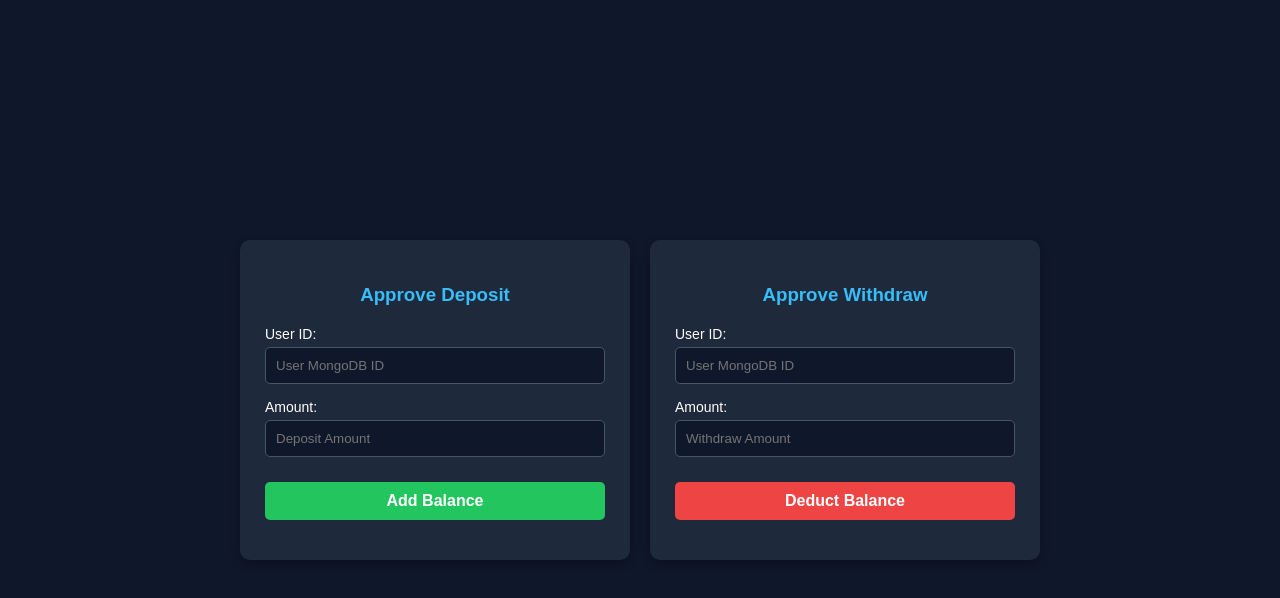
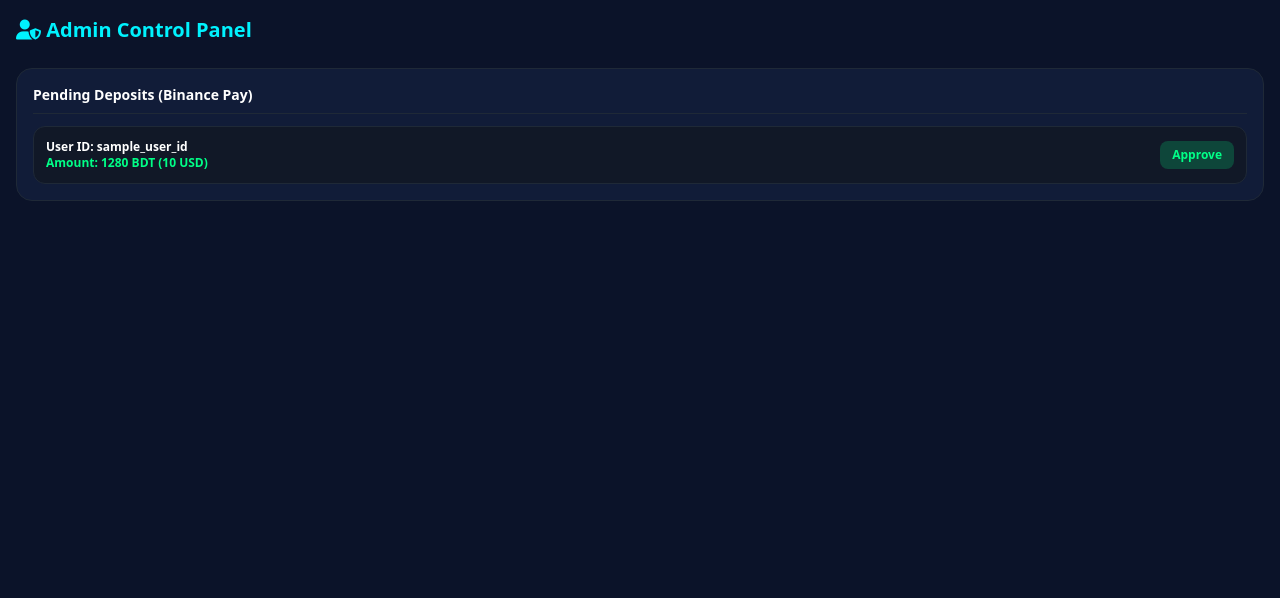
Before and after one commit to abulb0865-svg/ai-investment-app, a website: page public/admin.html in a window 1280 px wide. Drawn offline with nearby package versions, Linux system fonts and the light colour scheme.

Commit message:
Update admin.html

```diff
--- a/public/admin.html
+++ b/public/admin.html
@@ -3,165 +3,43 @@
 <head>
     <meta charset="UTF-8">
     <meta name="viewport" content="width=device-width, initial-scale=1.0">
-    <title>Admin Panel - Deposit & Withdraw</title>
-    <style>
-        body {
-            font-family: Arial, sans-serif;
-            background-color: #0f172a;
-            color: #ffffff;
-            display: flex;
-            justify-content: center;
-            align-items: center;
-            height: 100vh;
-            margin: 0;
-        }
-        .admin-container {
-            display: flex;
-            gap: 20px;
-            width: 100%;
-            max-width: 800px;
-            padding: 20px;
-        }
-        .admin-card {
-            background: #1e293b;
-            padding: 25px;
-            border-radius: 10px;
-            box-shadow: 0 4px 10px rgba(0,0,0,0.3);
-            flex: 1;
-        }
-        h3 {
-            text-align: center;
-            margin-bottom: 20px;
-            color: #38bdf8;
-        }
-        .form-group {
-            margin-bottom: 15px;
-        }
-        label {
-            display: block;
-            margin-bottom: 5px;
-            font-size: 14px;
-        }
-        input {
-            width: 100%;
-            padding: 10px;
-            border: 1px solid #475569;
-            background: #0f172a;
-            color: #fff;
-            border-radius: 5px;
-            box-sizing: border-box;
-        }
-        .deposit-btn {
-            background: #22c55e;
-        }
-        .deposit-btn:hover {
-            background: #16a34a;
-        }
-        .withdraw-btn {
-            background: #ef4444;
-        }
-        .withdraw-btn:hover {
-            background: #dc2626;
-        }
-        button {
-            width: 100%;
-            padding: 10px;
-            border: none;
-            color: white;
-            font-size: 16px;
-            border-radius: 5px;
-            cursor: pointer;
-            font-weight: bold;
-            margin-top: 10px;
-        }
-        .message {
-            margin-top: 15px;
-            text-align: center;
-            font-size: 13px;
-        }
-    </style>
-</head>
-<body>
-
-    <div class="admin-container">
-        <!-- ডিপোজিট সেকশন -->
-        <div class="admin-card">
-            <h3>Approve Deposit</h3>
-            <div class="form-group">
-                <label>User ID:</label>
-                <input type="text" id="depUserId" placeholder="User MongoDB ID">
-            </div>
-            <div class="form-group">
-                <label>Amount:</label>
-                <input type="number" id="depAmount" placeholder="Deposit Amount">
-            </div>
-            <button class="deposit-btn" onclick="handleAction('deposit')">Add Balance</button>
-            <div id="depMessage" class="message"></div>
-        </div>
-
-        <!-- উইথড্র সেকশন -->
-        <div class="admin-card">
-            <h3>Approve Withdraw</h3>
-            <div class="form-group">
-                <label>User ID:</label>
-                <input type="text" id="withUserId" placeholder="User MongoDB ID">
-            </div>
-            <div class="form-group">
-                <label>Amount:</label>
-                <input type="number" id="withAmount" placeholder="Withdraw Amount">
-            </div>
-            <button class="withdraw-btn" onclick="handleAction('withdraw')">Deduct Balance</button>
-            <div id="withMessage" class="message"></div>
-        </div>
-    </div>
-
+    <title>Admin Dashboard</title>
+    <script src="https://cdn.tailwindcss.com"></script>
+    <link rel="stylesheet" href="https://cdnjs.cloudflare.com/ajax/libs/font-awesome/6.4.0/css/all.min.css">
     <script>
-        async function handleAction(type) {
-            let userId, amount, endpoint, messageId;
-
-            if (type === 'deposit') {
-                userId = document.getElementById('depUserId').value.trim();
-                amount = parseFloat(document.getElementById('depAmount').value);
-                endpoint = '/api/admin/approve-deposit';
-                messageId = document.getElementById('depMessage');
-            } else {
-                userId = document.getElementById('withUserId').value.trim();
-                amount = parseFloat(document.getElementById('withAmount').value);
-                endpoint = '/api/admin/approve-withdraw';
-                messageId = document.getElementById('withMessage');
-            }
-
-            if (!userId || isNaN(amount)) {
-                messageId.style.color = '#ef4444';
-                messageId.innerText = 'দয়া করে সঠিক User ID এবং Amount দিন!';
-                return;
-            }
-
-            messageId.style.color = '#38bdf8';
-            messageId.innerText = 'প্রক্রিয়াধীন আছে...';
-
-            try {
-                const response = await fetch(endpoint, {
-                    method: 'POST',
-                    headers: { 'Content-Type': 'application/json' },
-                    body: JSON.stringify(type === 'deposit' ? { userId, depositAmount: amount } : { userId, withdrawAmount: amount })
-                });
-
-                const data = await response.json();
-
-                if (data.success) {
-                    messageId.style.color = '#22c55e';
-                    messageId.innerText = data.message;
-                } else {
-                    messageId.style.color = '#ef4444';
-                    messageId.innerText = 'ত্রুটি: ' + data.message;
+        tailwind.config = {
+            theme: {
+                extend: {
+                    colors: { darkBg: '#0b1329', cardBg: '#111c38', accentBlue: '#00f2fe', neonGreen: '#00ff87' }
                 }
-            } catch (error) {
-                messageId.style.color = '#ef4444';
-                messageId.innerText = 'সার্ভারে কানেক্ট করা যায়নি!';
             }
         }
     </script>
-
+</head>
+<body class="bg-darkBg text-white font-sans p-4 space-y-6">
+    <h1 class="text-xl font-bold text-accentBlue mb-4"><i class="fa-solid fa-user-shield"></i> Admin Control Panel</h1>
+    <div class="bg-cardBg rounded-2xl p-4 border border-gray-800 space-y-3">
+        <h2 class="text-sm font-bold text-white border-b border-gray-800 pb-2">Pending Deposits (Binance Pay)</h2>
+        <div class="flex justify-between items-center bg-gray-900 p-3 rounded-xl border border-gray-800 text-xs">
+            <div>
+                <p class="font-bold text-white">User ID: sample_user_id</p>
+                <p class="text-neonGreen font-semibold">Amount: 1280 BDT (10 USD)</p>
+            </div>
+            <button onclick="approveDeposit('SAMPLE_USER_ID', 1280)" class="bg-neonGreen/20 text-neonGreen px-3 py-1.5 rounded-lg font-bold">Approve</button>
+        </div>
+    </div>
+    <script>
+        async function approveDeposit(userId, depositAmount) {
+            try {
+                const response = await fetch('/api/admin/approve-deposit', {
+                    method: 'POST',
+                    headers: { 'Content-Type': 'application/json' },
+                    body: JSON.stringify({ userId, depositAmount })
+                });
+                const data = await response.json();
+                alert(data.message);
+            } catch (err) { alert('Server connection error!'); }
+        }
+    </script>
 </body>
 </html>
```
